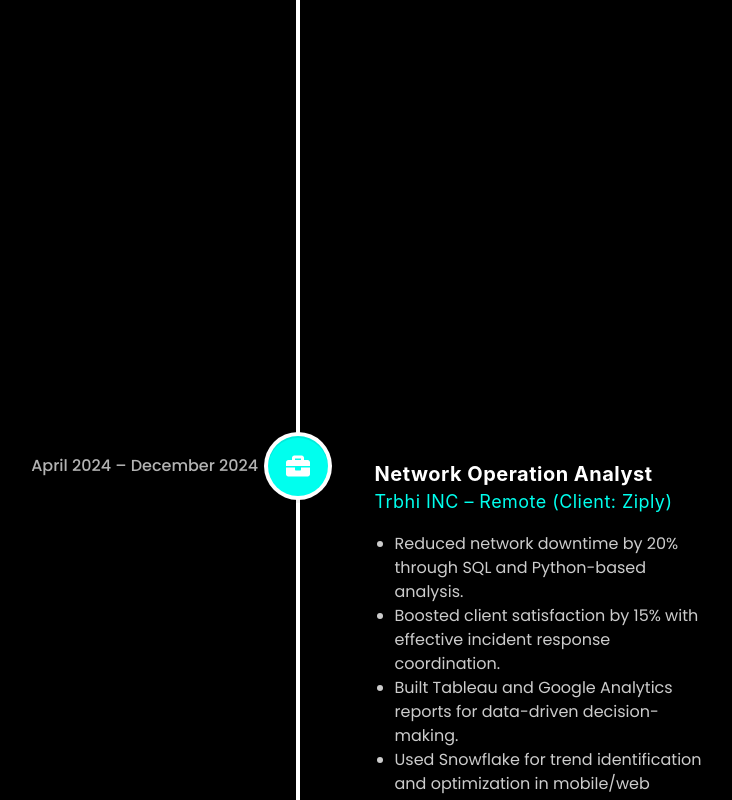
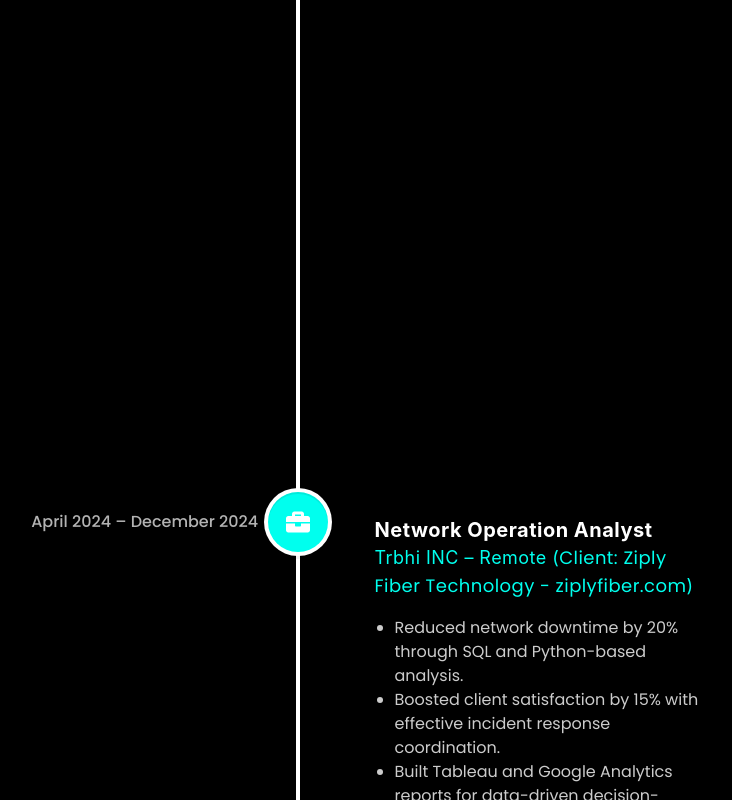
Before and after one commit to saicharankarasala/Portfolio, a React (Vite) app: page / in a window 1280 px wide. Shown: the part 3793-4593 px from the top of the page, without its empty margins (342-1074 px from the left). Built offline with nearby package versions, Linux system fonts and the light colour scheme.

Commit message:
Feat: Add clickable client website links in experience section

```diff
--- a/src/App.jsx
+++ b/src/App.jsx
@@ -290,8 +290,8 @@
             iconStyle={{ background: 'var(--main-color)', color: '#fff' }}
             icon={<FaBriefcase />}
           >
-            <h3 className="text-xl font-bold">Network Operations</h3>
-            <h4 className="text-lg text-[--main-color]">Source Consulting LLC – Remote</h4>
+            <h3 className="text-xl font-bold">Software Engineer</h3>
+            <h4 className="text-lg text-[--main-color]">Source Consulting LLC – Remote (<a href="https://touchwindow.com" target="_blank" rel="noopener noreferrer">Client: Touch Screens Inc - touchwindow.com</a>)</h4>
             <ul className="list-disc pl-5 mt-4 text-white/80">
               <li>Enhanced network performance and reliability by monitoring and analyzing metrics using AWS, Python, and SQL.</li>
               <li>Reduced response times by 30% via automated Python scripts for performance analysis and incident reporting.</li>
@@ -310,7 +310,7 @@
             icon={<FaBriefcase />}
           >
             <h3 className="text-xl font-bold">Network Operation Analyst</h3>
-            <h4 className="text-lg text-[--main-color]">Trbhi INC – Remote (Client: Ziply)</h4>
+            <h4 className="text-lg text-[--main-color]">Trbhi INC – Remote (<a href="https://ziplyfiber.com" target="_blank" rel="noopener noreferrer">Client: Ziply Fiber Technology - ziplyfiber.com</a>)</h4>
             <ul className="list-disc pl-5 mt-4 text-white/80">
               <li>Reduced network downtime by 20% through SQL and Python-based analysis.</li>
               <li>Boosted client satisfaction by 15% with effective incident response coordination.</li>
```
